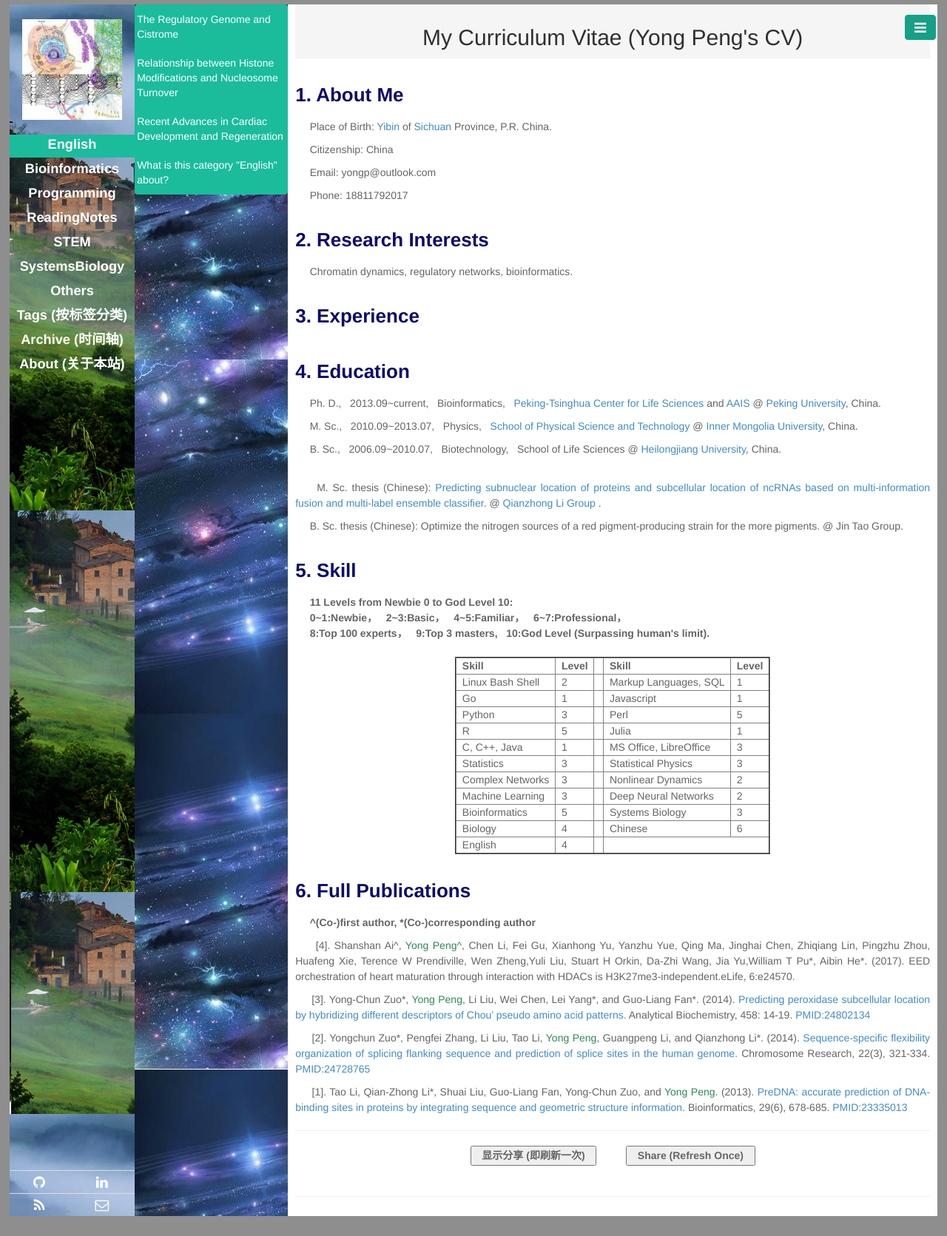
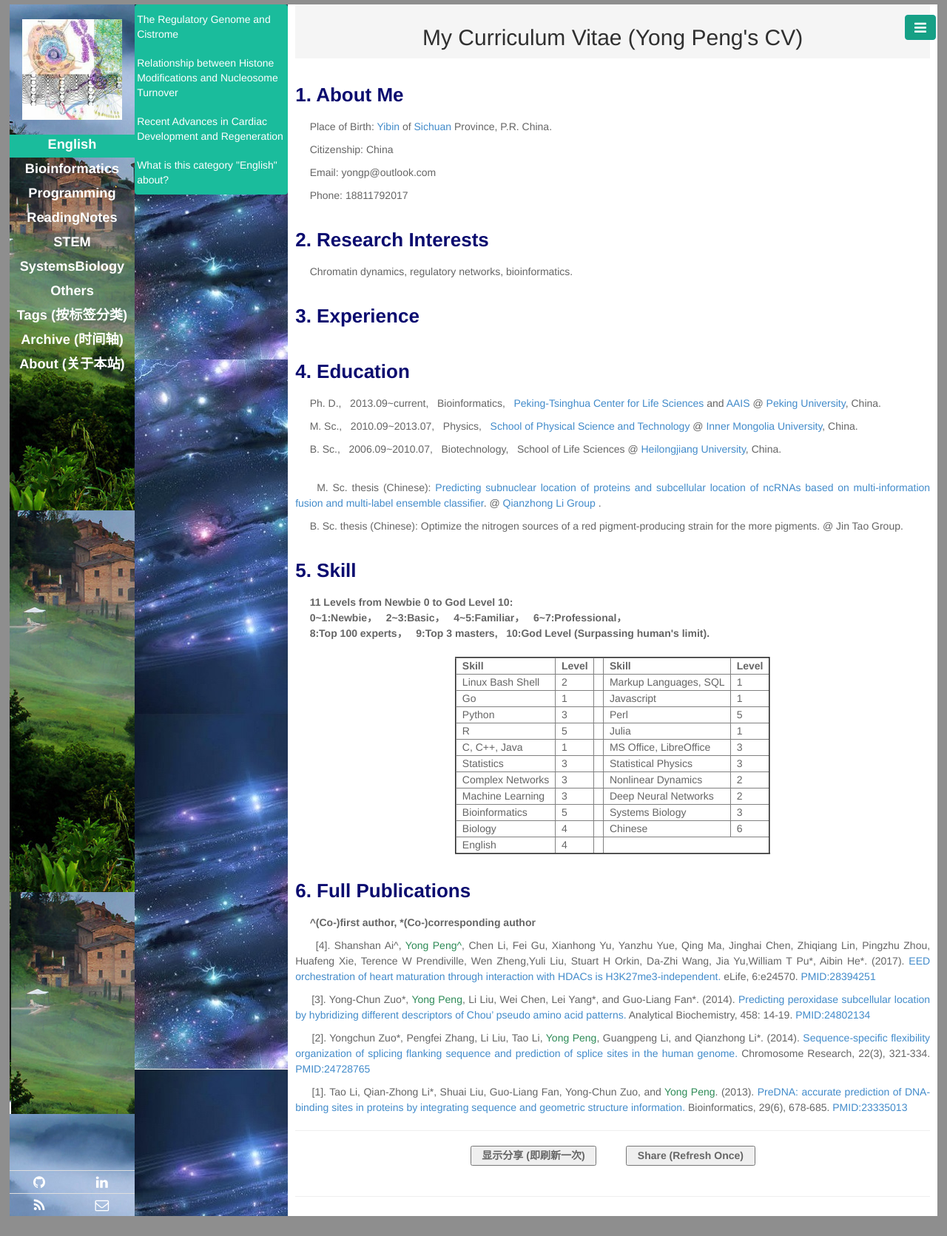
Before and after one commit to CTLife/CTLife.github.io, a Jekyll site: the page built from yongpeng.html, in a window 1280 px wide. Shown: the whole page at 74% size. Built offline with Jekyll 4.4.1, drawn with Linux system fonts in a browser that asks for light colours; Markdown is read by kramdown in place of the engine named in the settings.

Commit message:
Update yongpeng.html

```diff
--- a/yongpeng.html
+++ b/yongpeng.html
@@ -87,6 +87,7 @@ multi-information fusion and multi-label ensemble classifier</a>. @ <a href="htt
   <tr>
     <td> &nbsp;  Complex Networks  &nbsp; </td>
     <td> &nbsp;  3  &nbsp; </td>
+
     <th> &nbsp; &nbsp;  </th>
     <td> &nbsp;  Nonlinear Dynamics  &nbsp; </td>
     <td> &nbsp;  2  &nbsp; </td>
@@ -123,7 +124,11 @@ multi-information fusion and multi-label ensemble classifier</a>. @ <a href="htt
 <h3><b style = "color:#0a0b6f"> 6. Full Publications </b></h3>
 <p><b> &nbsp;&nbsp;&nbsp;&nbsp; ^(Co-)first author,  *(Co-)corresponding author </b></p>
 
-<p> &nbsp;&nbsp;&nbsp;&nbsp; [4]. Shanshan Ai^, <font color="#2E8B57">Yong Peng^</font>, Chen Li, Fei Gu, Xianhong Yu, Yanzhu Yue, Qing Ma, Jinghai Chen, Zhiqiang Lin, Pingzhu Zhou, Huafeng Xie, Terence W Prendiville, Wen Zheng,Yuli Liu, Stuart H Orkin, Da-Zhi Wang, Jia Yu,William T Pu*, Aibin He*. (2017). EED orchestration of heart maturation through interaction with HDACs is H3K27me3-independent.eLife, 6:e24570.
+<p> &nbsp;&nbsp;&nbsp;&nbsp; [4]. Shanshan Ai^, <font color="#2E8B57">Yong Peng^</font>, Chen Li, Fei Gu, Xianhong Yu, Yanzhu Yue, Qing Ma, Jinghai Chen, Zhiqiang Lin, Pingzhu Zhou, Huafeng Xie, Terence W Prendiville, Wen Zheng,Yuli Liu, Stuart H Orkin, Da-Zhi Wang, Jia Yu,William T Pu*, Aibin He*. (2017).
+<a href="https://elifesciences.org/content/6/e24570">
+EED orchestration of heart maturation through interaction with HDACs is H3K27me3-independent. </a>
+eLife, 6:e24570. <a href="http://pubmedcentralcanada.ca/pmcc/articles/PMC5400508">PMID:28394251</a>
+</p>
 
 <p> &nbsp;&nbsp;&nbsp;&nbsp; [3].  Yong-Chun Zuo*, <font color="#2E8B57">Yong Peng</font>, Li Liu, Wei Chen, Lei Yang*, and Guo-Liang Fan*. (2014).
 <a href="http://www.sciencedirect.com/science/article/pii/S0003269714001912">
```
